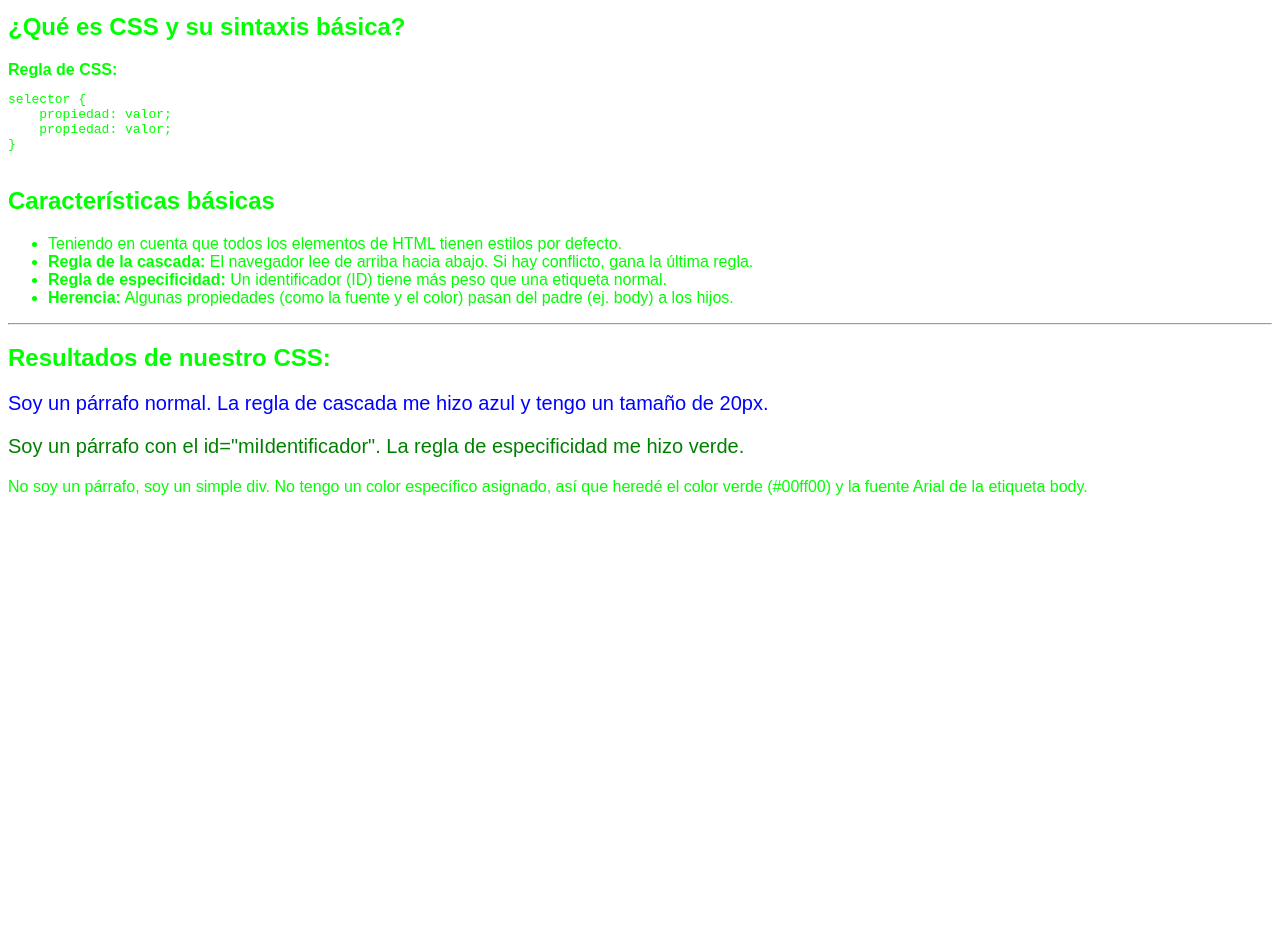
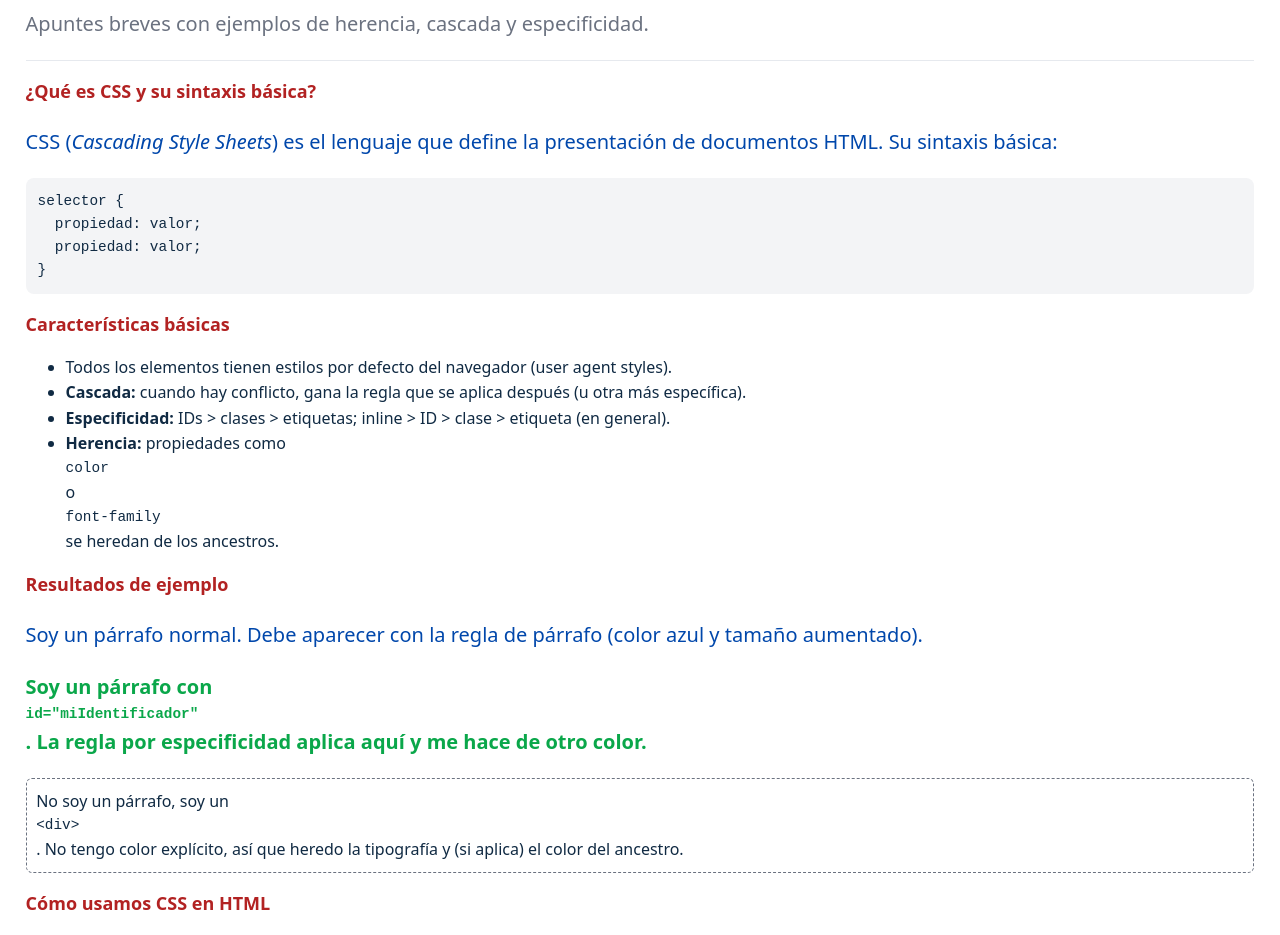
Before and after one commit to Lamk-S/CSS, a plain HTML site: page Basic/B01-Introduction/index.html in a window 1280 px wide. Shown: the part 89-1024 px from the top of the page. Before the commit the page ends 800 px from the top, so only its background shows below. Drawn offline with Linux system fonts and the light colour scheme.

Commit message:
Introduction - using CSS in HTML

```diff
--- a/Basic/B01-Introduction/css/styles.css
+++ b/Basic/B01-Introduction/css/styles.css
@@ -1,53 +1,132 @@
-/* =========================================
-   ¿Qué es CSS y su sintaxis básica?
-   =========================================
-   Regla de CSS:
-   selector {
-       propiedad: valor;
-       propiedad: valor;
-   }
-
-   Características básicas:
-   Teniendo en cuenta que todos los elementos de html
-   tienen estilos por defecto.
+/*
+=========================================
+styles.css
+Objetivos: semántica, accesibilidad,
+ejemplos claros de
+herencia/cascada/especificidad
+=========================================
 */
 
+:root {
+  --bg: #ffffff;
+  --text: #102a43;         /* color de texto principal */
+  --heading: #b22222;      /* color para títulos */
+  --accent: #0aa74a;       /* color para ejemplos (especificidad) */
+  --muted: #6b7280;        /* texto secundario */
+  --code-bg: #f3f4f6;      /* fondo para bloques de código */
+  --base-font: system-ui, -apple-system, "Segoe UI", Roboto, "Helvetica Neue", Arial, sans-serif;
+  --mono-font: "Courier New", Courier, monospace;
+}
+
+html {
+   font-size: 16px;
+}
+
+body {
+   margin: 0;
+   font-family: var(--base-font);
+   color: var(--text);
+   background: var(--bg);
+   line-height: 1.6;
+   padding: clamp(1rem,2vw,2rem);
+}
+
+/* Encabezados */
+header h1 {
+   font-size: clamp(1.5rem,2.5vw,2rem);
+   color: var(--heading);
+   margin: 0;
+}
+
+.lead {
+   color: var(--muted);
+   margin: .25rem 0 .5rem-,
+}
+
+h2 {
+   font-size: 1.125rem;
+   color: var(--heading);
+   margin: 0 0 .5rem;
+}
+
+section {
+   margin: 1rem 0;
+}
+
+/* Bloques de código */
+pre {
+   background: var(--code-bg);
+   padding: .75rem;
+   border-radius: 8px;
+   overflow: auto;
+}
+
+code {
+   font-family: var(--mono-font);
+   font-size: .9rem;
+   display:block;
+}
+
+/* Ejemplo visual */
+.example {
+   display: block;
+   gap: .75rem;
+}
+
+.box {
+   padding: .6rem;
+   border: 1px dashed var(--muted);
+   border-radius: 6px;
+   background:#ffffff;
+}
 
 /* =========================================
-   HERENCIA
-   =========================================
-   El body le pasa la fuente y el color a sus elementos hijos.
-*/
+   EJEMPLOS: HERENCIA, CASCADA Y ESPECIFICIDAD
+   ========================================= */
+
+/* HERENCIA: definimos tipografía y color base en body */
 body {
-   font-family: arial;
-   color: #00ff00; /* Color verde heredado por defecto */
+  /* font-family ya definido arriba */
+  color:var(--text);
 }
 
-h1 {
-   color: red; /* Este H1 sobrescribe el color verde heredado */
+/* CASCADA: dos reglas para <p>, la segunda sobrescribe a la primera
+   — ilustra que el orden importa (última regla aplicada gana) */
+/* Primera regla (sería la primera en el archivo o en otra hoja cargada antes) */
+p {
+   color: #0077cc; /* azul claro */
+}
+
+/* Segunda regla (gana por estar después) */
+p {
+   color: #0047ab; /* azul más oscuro */; font-size:1.25rem;
+}
+
+/* ESPECIFICIDAD: un ID vence a una regla de etiqueta */
+p#miIdentificador {
+   color:var(--accent);
+   font-weight:600;
+}
+
+/* Recomendación: evitar estilos inline cuando sea posible */
+.note {
+   color:var(--muted);
+}
+
+/* Utilidades */
+hr {
+   border: 0;
+   border-top: 1px solid #e6e9ee;
+   margin:1rem 0;
 }
 
 
-/* =========================================
-   REGLA DE LA CASCADA
-   =========================================
-   Si dos reglas afectan al mismo elemento, se aplica la última.
-*/
-p {
-   color: green;
+/* Footer */
+footer {
+   background-color: beige;
+   text-align: center;
 }
 
-p {
-   color: blue; /* Esta regla gana por estar más abajo en el archivo */
-   font-size: 20px; /* Sintaxis básica aplicada al párrafo */
+footer p {
+   color: black;
 }
-
-
-/* =========================================
-   REGLA DE ESPECIFICIDAD
-   =========================================
-   Un ID (#miIdentificador) es más específico que una etiqueta (p).
-*/
-p#miIdentificador {
-    color: green; /* Esta regla gana sobre el color azul del 'p' */
-}
--- a/Basic/B01-Introduction/index.html
+++ b/Basic/B01-Introduction/index.html
@@ -1,52 +1,80 @@
 <!DOCTYPE html>
-<html lang="es">
+<html>
+
 <head>
-    <meta charset="UTF-8">
-    <meta name="viewport" content="width=device-width, initial-scale=1.0">
-    <title>Introducción</title>
+    <meta charset="utf-8">
+    <meta name="viewport" content="width=device-width, initial-scale=1">
+    <title>Introducción a CSS — Apuntes</title>
     <link rel="stylesheet" href="./css/styles.css">
 </head>
+
 <body>
-
     <header>
         <h1>Introducción a CSS</h1>
+        <p class="lead">Apuntes breves con ejemplos de herencia, cascada y especificidad.</p>
         <hr>
     </header>
 
-    <section>
-        <h2>¿Qué es CSS y su sintaxis básica?</h2>
-        <div>
-            <strong>Regla de CSS:</strong>
-            <pre>
-selector {
+    <main>
+        <article class="notes">
+
+            <section aria-labelledby="que-es">
+                <h2 id="que-es">¿Qué es CSS y su sintaxis básica?</h2>
+                <p>CSS (<em>Cascading Style Sheets</em>) es el lenguaje que define la presentación de documentos HTML. Su sintaxis básica:</p>
+                <pre><code class="language-css">selector {
   propiedad: valor;
   propiedad: valor;
-}
-            </pre>
-        </div>
+}</code></pre>
+            </section>
 
-        <h2>Características básicas</h2>
+            <section aria-labelledby="caracteristicas">
+                <h2 id="caracteristicas">Características básicas</h2>
                 <ul>
-            <li>Teniendo en cuenta que todos los elementos de HTML tienen estilos por defecto.</li>
-            <li><strong>Regla de la cascada:</strong> El navegador lee de arriba hacia abajo. Si hay conflicto, gana la última regla.</li>
-            <li><strong>Regla de especificidad:</strong> Un identificador (ID) tiene más peso que una etiqueta normal.</li>
-            <li><strong>Herencia:</strong> Algunas propiedades (como la fuente y el color) pasan del padre (ej. body) a los hijos.</li>
+                    <li>Todos los elementos tienen estilos por defecto del navegador (user agent styles).</li>
+                    <li><strong>Cascada:</strong> cuando hay conflicto, gana la regla que se aplica después (u otra más específica).</li>
+                    <li><strong>Especificidad:</strong> IDs &gt; clases &gt; etiquetas; inline &gt; ID &gt; clase &gt; etiqueta (en general).</li>
+                    <li><strong>Herencia:</strong> propiedades como <code>color</code> o <code>font-family</code> se heredan de los ancestros.</li>
                 </ul>
             </section>
 
-    <hr>
+            <section aria-labelledby="resultado">
+                <h2 id="resultado">Resultados de ejemplo</h2>
 
-    <section>
-        <h2>Resultados de nuestro CSS:</h2>
+                <div class="example">
+                    <p class="normal">Soy un párrafo normal. Debe aparecer con la regla de párrafo (color azul y tamaño aumentado).</p>
 
-        <p>Soy un párrafo normal. La regla de cascada me hizo azul y tengo un tamaño de 20px.</p>
+                    <p id="miIdentificador">Soy un párrafo con <code>id="miIdentificador"</code>. La regla por especificidad aplica aquí y me hace de otro color.</p>
 
-        <p id="miIdentificador">Soy un párrafo con el id="miIdentificador". La regla de especificidad me hizo verde.</p>
-
-        <div>
-            No soy un párrafo, soy un simple div. No tengo un color específico asignado, así que heredé el color verde (#00ff00) y la fuente Arial de la etiqueta body.
+                    <div class="box">No soy un párrafo, soy un <code>&lt;div&gt;</code>. No tengo color explícito, así que heredo la tipografía y (si aplica) el color del ancestro.</div>
                 </div>
             </section>
 
+            <section aria-labelledby="uso">
+                <h2 id="uso">Cómo usamos CSS en HTML</h2>
+                <p>Preferir <strong>hojas externas</strong> y clases. Evitar estilos inline salvo para casos puntuales.
+                </p>
+
+                <pre><code class="language-html">&lt;!-- Inline (no recomendado) --&gt;
+&lt;p style="color: blue;"&gt;Texto&lt;/p&gt;
+
+&lt;!-- Externo (recomendado) --&gt;
+&lt;p class="azul"&gt;Texto&lt;/p&gt;
+</code></pre>
+
+                <p class="note" style="font-style: italic;">Los siguientes párrafos muestran ejemplos inline solo para demostración.</p>
+
+                <p style="color: blueviolet; font-size: 1rem;">Ejemplo inline: color <code>blueviolet</code>, tamaño 1rem.</p>
+                <p style="color: orange; font-size: 1.25rem;">Otro ejemplo inline: <code>orange</code>, 1.25rem.
+                </p>
+
+            </section>
+
+        </article>
+    </main>
+
+    <footer>
+        <p>CSS - Nivel básico - 2026</p>
+    </footer>
 </body>
+
 </html>
```
Lines whose indentation alone changed are shown as unchanged.
